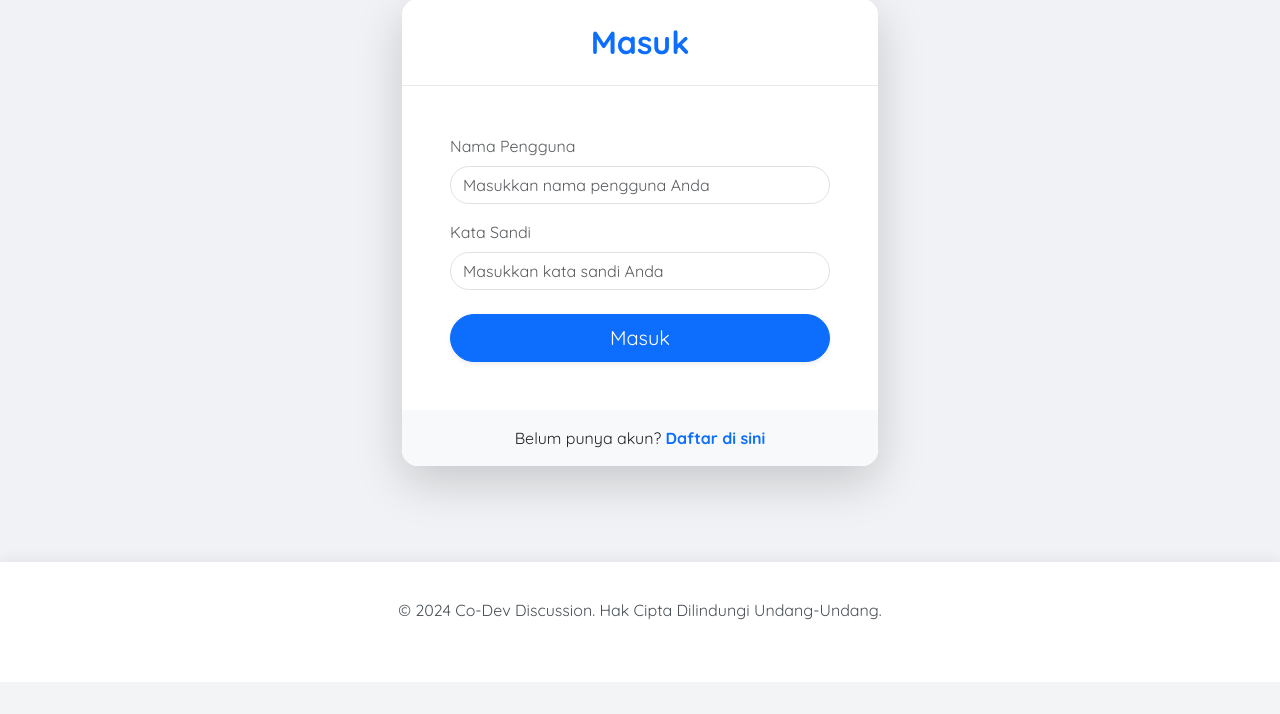
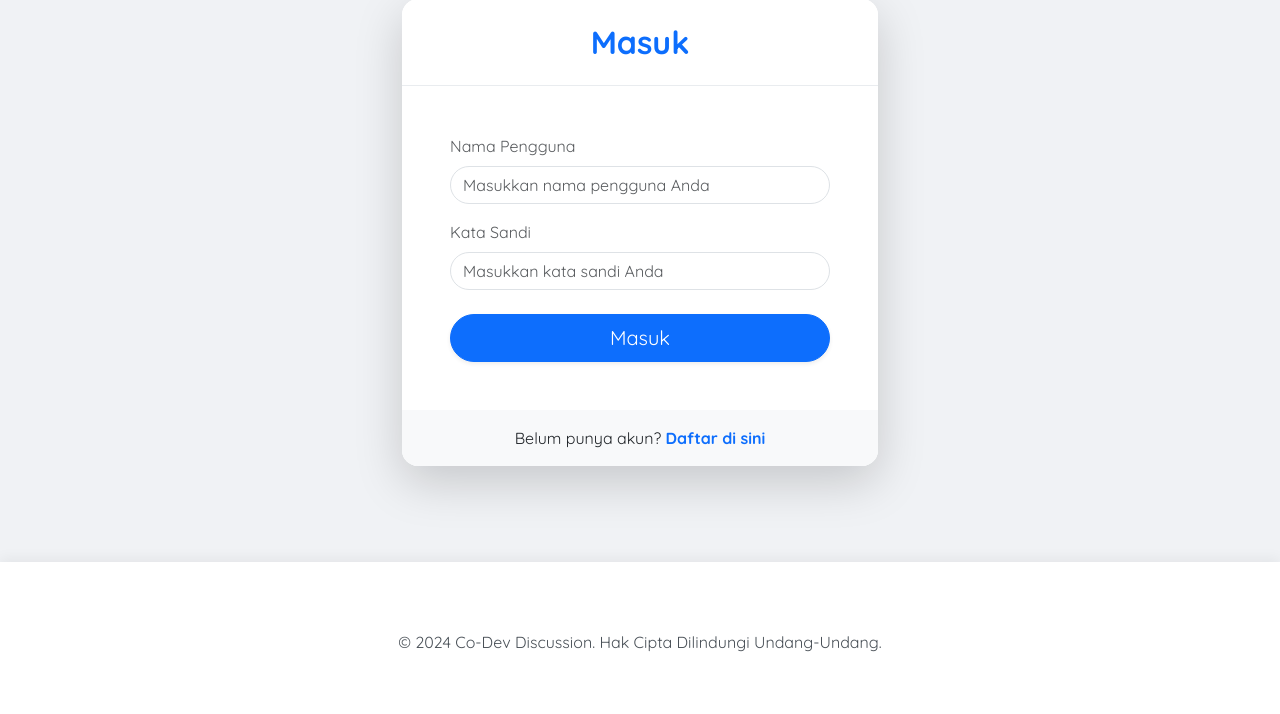
Before and after one commit to IshikawaUta/Co-Dev-Discussion, a Flask app: a page that uses templates/base.html in a window 1280 px wide. Shown: the part 215-929 px from the top of the page. Before the commit the page ends 835 px from the top, so only its background shows below. Run offline with Flask 3, Linux system fonts and the light colour scheme.

Commit message:
Co-Dev Discussion

```diff
--- a/templates/base.html
+++ b/templates/base.html
@@ -211,7 +211,7 @@
 
     <footer class="footer">
         <div class="container">
-            <p class="mb-0">&copy; 2024 Co-Dev Discussion. Hak Cipta Dilindungi Undang-Undang.</p>
+            <p style="margin-top: 2rem;" class="mb-0">&copy; 2024 Co-Dev Discussion. Hak Cipta Dilindungi Undang-Undang.</p>
         </div>
     </footer>
 
```
